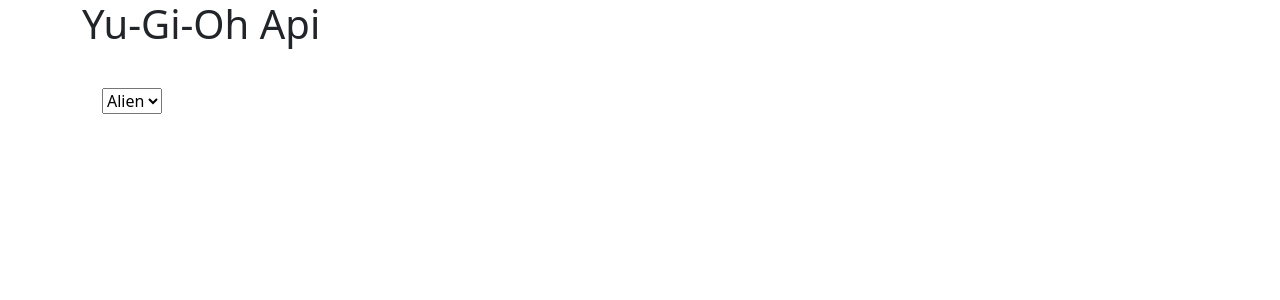
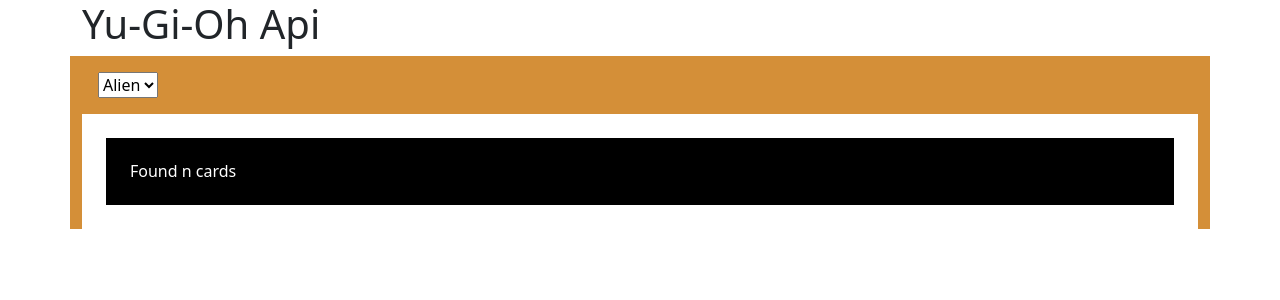
Before and after one commit to Plvmmu10/vite-yu-gi-oh, a Vue app: page / in a window 1280 px wide. Shown: the top 300 px of the page. Built offline with nearby package versions, Linux system fonts and the light colour scheme; no server answers.

Commit message:
added cards scaffholding

```diff
--- /dev/null
+++ b/src/components/Card.vue
@@ -0,0 +1,13 @@
+<template>
+    <div class="col-12 col-sm-6 col-md-4 col-lg-5">
+
+    </div>
+</template>
+
+<script>
+export default {
+    name: 'Card'
+}
+</script>
+
+<style lang="scss" scoped></style>
--- /dev/null
+++ b/src/components/CardList.vue
@@ -0,0 +1,29 @@
+<template>
+    <div class="bg-white p-4">
+        <div class="row-title bg-black text-white">
+            <h6 class="m-0 p-4">Found n cards</h6>
+        </div>
+
+        <div class="row">
+            <Card />
+        </div>
+    </div>
+</template>
+
+<script>
+import Card from './Card.vue';
+import { cards } from '../assets/store/store';
+export default {
+    name: 'CardList',
+    components: {
+        Card
+    },
+    data() {
+        return {
+            cards
+        }
+    }
+}
+</script>
+
+<style lang="scss" scoped></style>
--- a/src/components/MainComponent.vue
+++ b/src/components/MainComponent.vue
@@ -1,23 +1,32 @@
 <template>
     <div class="container">
+        <div class="p-3">
+            <FilterComponent />
+        </div>
+
         <div>
-            <FilterComponent />
+            <CardList />
         </div>
     </div>
 </template>
 
 <script>
+
 import FilterComponent from './FIlterComponent.vue';
+import CardList from './CardList.vue'
 export default {
     name: 'MainComponent',
     components: {
         FilterComponent,
+        CardList
     }
 }
 </script>
 
 <style lang="scss" scoped>
+@use '../assets/styles/partials/variables' as *;
+
 .container {
-    padding: 2rem;
+    background-color: $main-color;
 }
 </style>
```
